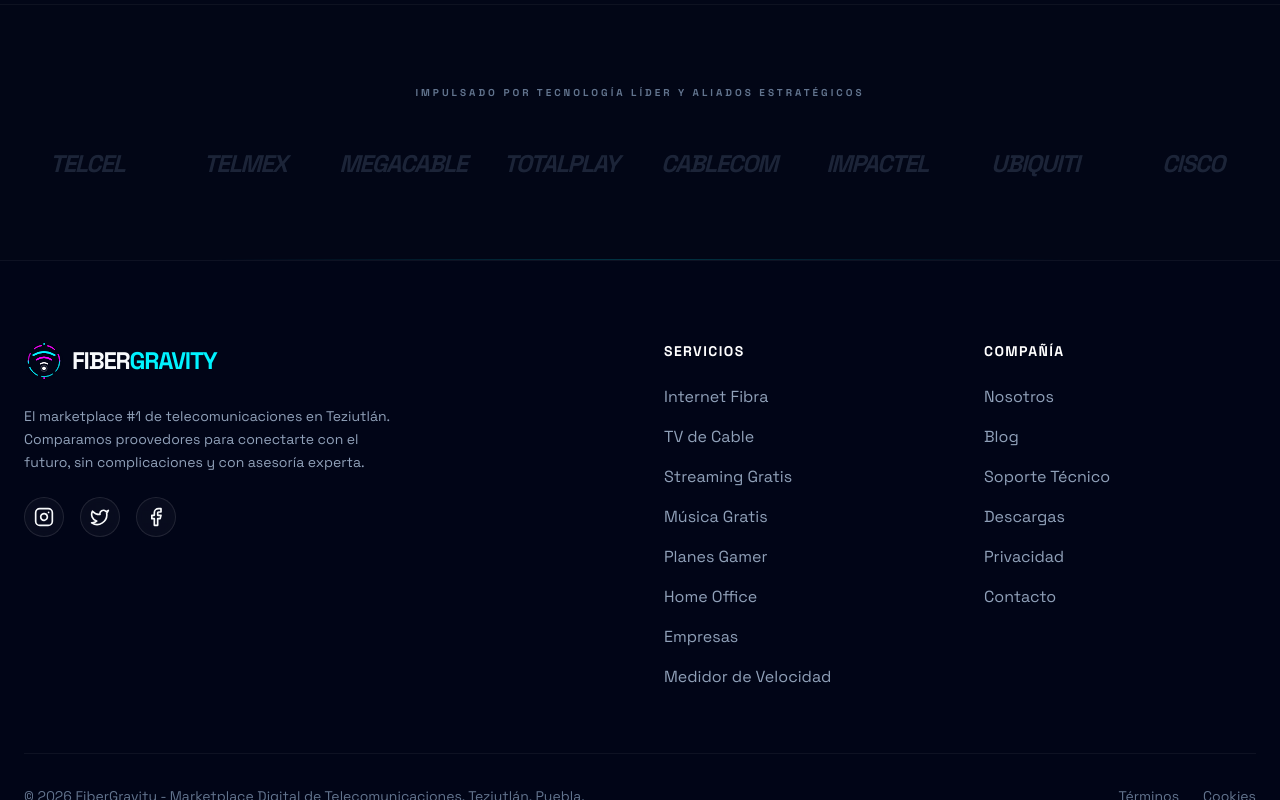
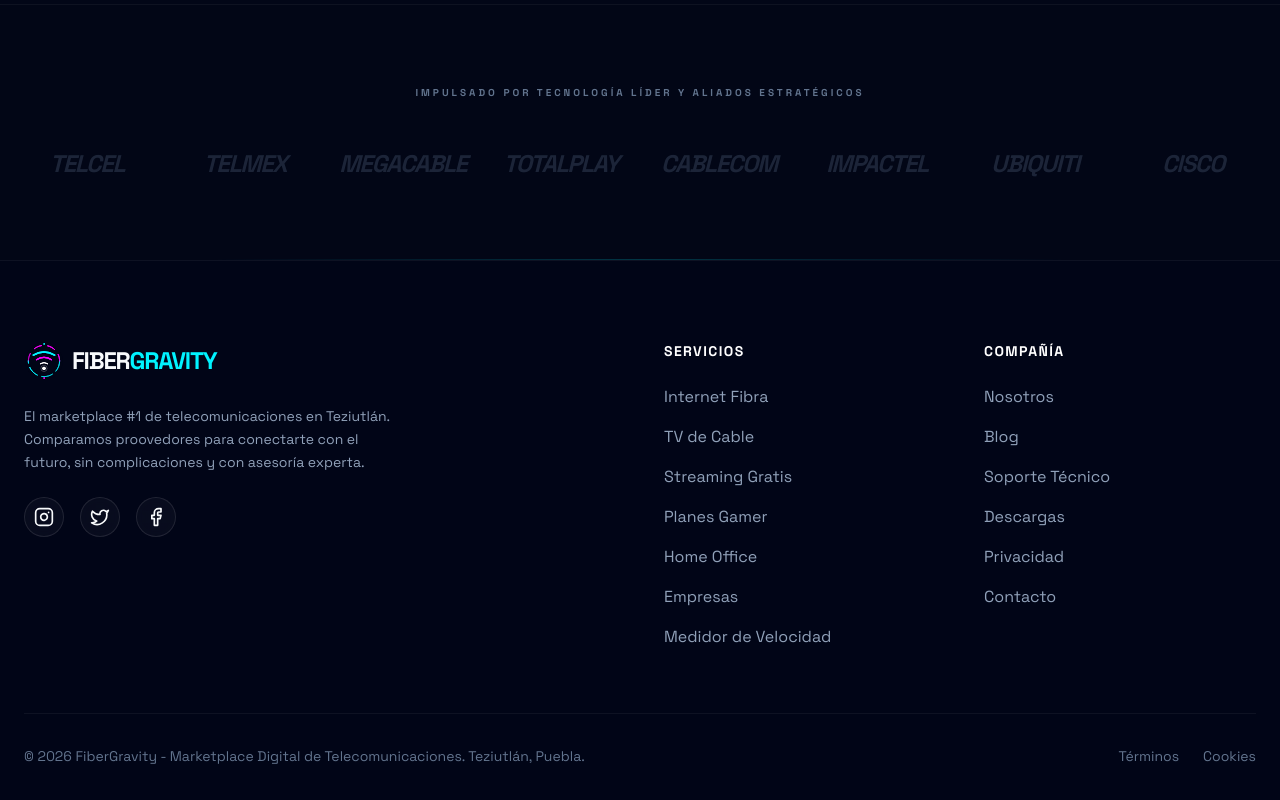
Before and after one commit to jonathanhdezf/fibergravity, a Next.js app: page / in a window 1280 px wide. Shown: the part 11200-12000 px from the top of the page. Built offline with nearby package versions, Linux system fonts and the light colour scheme; no server answers.

Commit message:
fix: remove music link from footer

```diff
--- a/src/components/sections/Footer.tsx
+++ b/src/components/sections/Footer.tsx
@@ -42,7 +42,6 @@
                             <li><a href="#plans-header" className="hover:text-neon-cyan transition-colors">Internet Fibra</a></li>
                             <li><a href="#television" className="hover:text-neon-cyan transition-colors">TV de Cable</a></li>
                             <li><a href="/streaming" className="hover:text-neon-cyan transition-colors">Streaming Gratis</a></li>
-                            <li><a href="/musica-gratis" className="hover:text-neon-cyan transition-colors">Música Gratis</a></li>
                             <li><a href="#gamer" className="hover:text-neon-cyan transition-colors">Planes Gamer</a></li>
                             <li><a href="#home-office" className="hover:text-neon-cyan transition-colors">Home Office</a></li>
                             <li><a href="#empresas" className="hover:text-neon-cyan transition-colors">Empresas</a></li>
```
